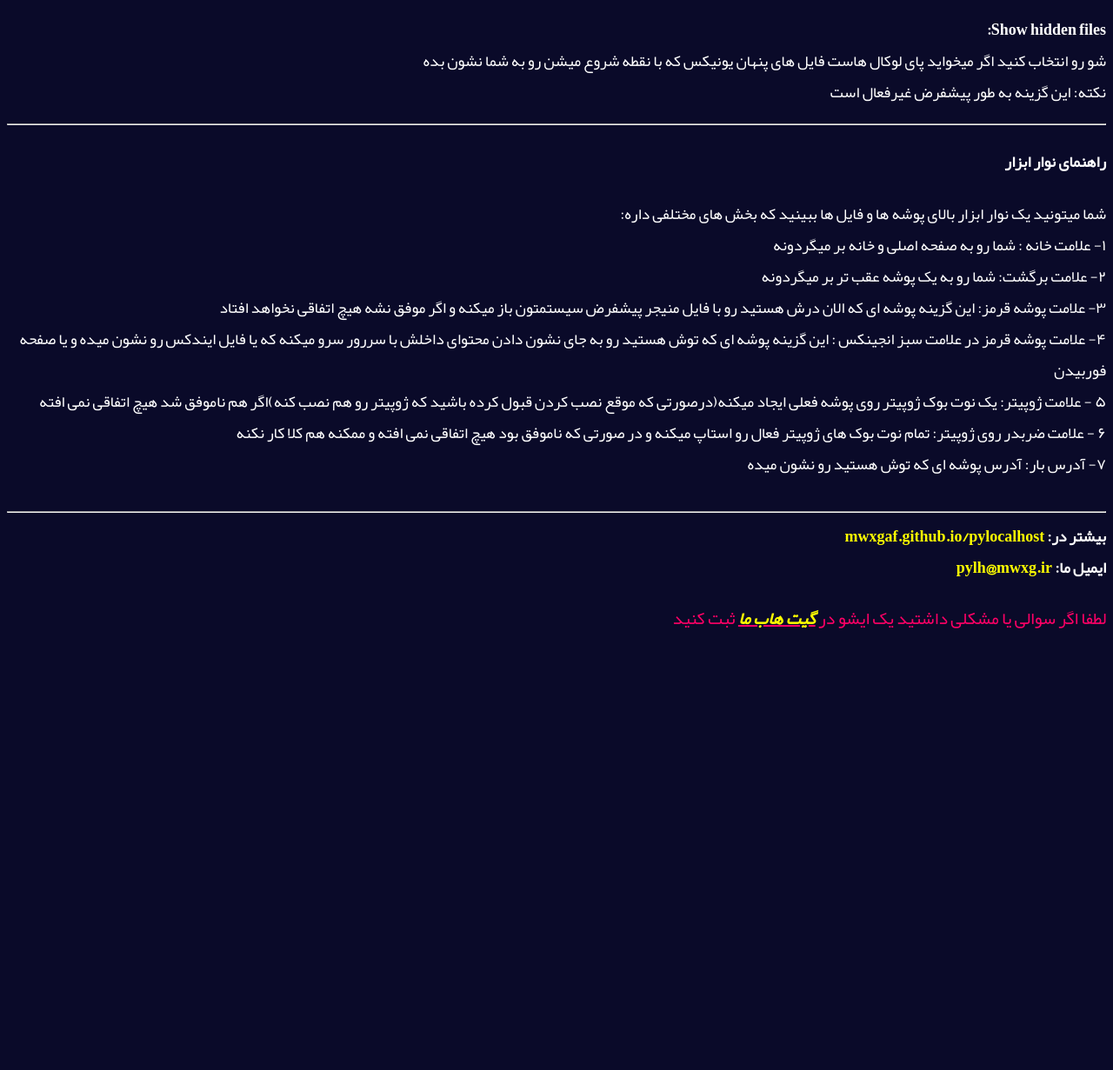
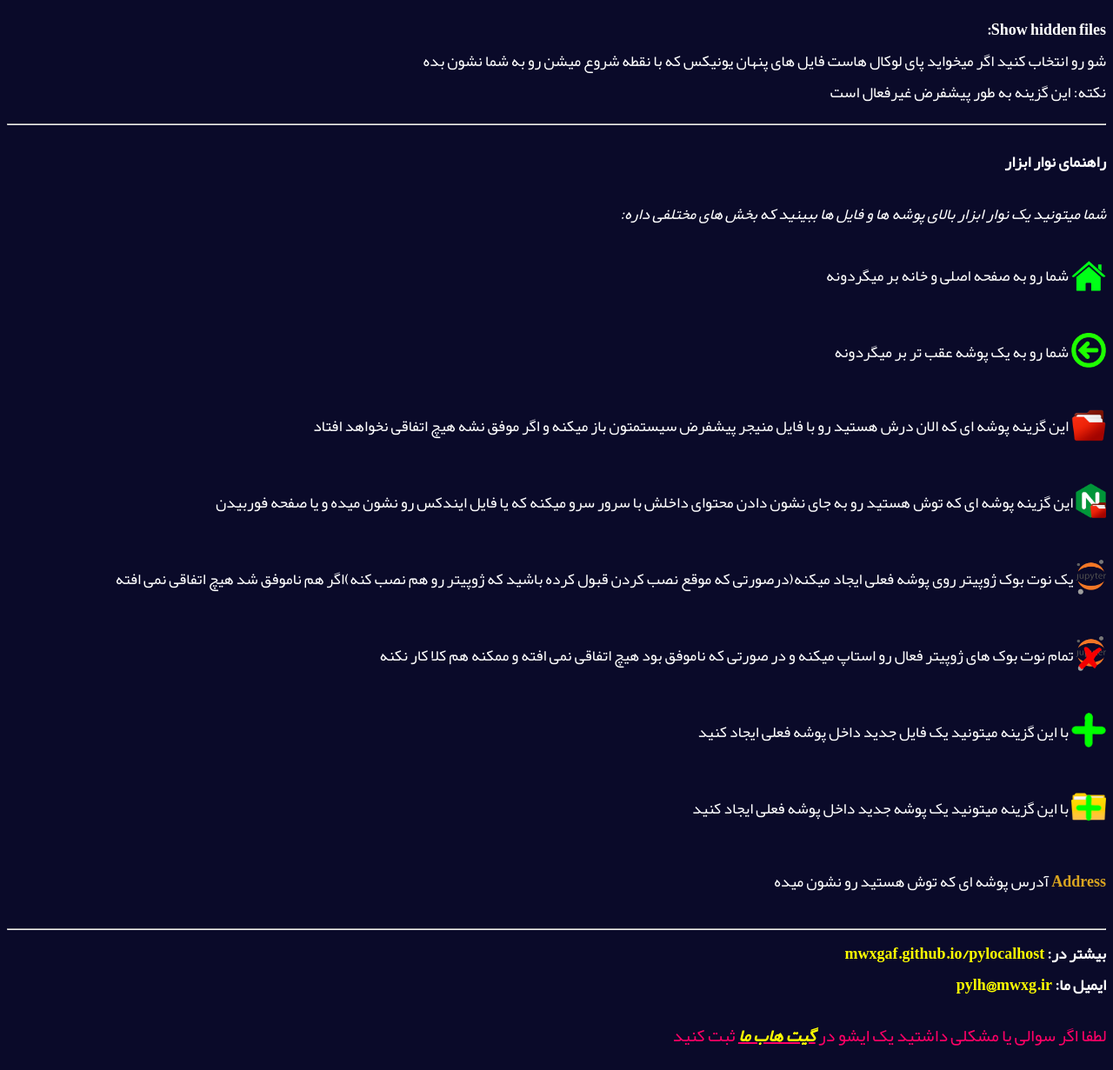
Before and after one commit to AmirTheFree/pylocalhost, a Python web app: template templates/komak.html in a window 1280 px wide. Shown: the part 1208-2439 px from the top of the page at 87% size. Before the commit the page ends 1931 px from the top, so only its background shows below. Run offline with Jinja, Linux system fonts and the light colour scheme; the template is opened without the code that fills it, so the values that code supplies are empty.

Commit message:
Improved Persian user manual

```diff
--- a/templates/komak.html
+++ b/templates/komak.html
@@ -9,7 +9,7 @@
     <br>
     این یک فایل منیجر مبتنی بر وبه که روت پثش ~/Pylocalhost کامپیوتر شماست.
     <br>
-   به درد سرو کردن اچ تی ام ال-آژاکس-پی اچ پی و هرچیزی که نیاز به یک وب سرور داره میخوره.
+    به درد سرو کردن اچ تی ام ال-آژاکس-پی اچ پی و هرچیزی که نیاز به یک وب سرور داره میخوره.
     <br><br>
     <hr>
     نکته: پای لوکال هاست جیسون ای پی آی شامل اطلاعات پوشته بهون برمیگردونه اگر آخر یو آر ال پوشه عبارت ?api=true رو اضافه کنید.
@@ -57,21 +57,52 @@
     </p>
     <hr>
     <h4>راهنمای نوار ابزار</h4>
-    شما میتونید یک نوار ابزار بالای پوشه ها و فایل ها ببینید که بخش های مختلفی داره:
+    <i>شما میتونید یک نوار ابزار بالای پوشه ها و فایل ها ببینید که بخش های مختلفی داره:</i>
     <br>
-    ۱- علامت خانه : شما رو به صفحه اصلی و خانه بر میگردونه
     <br>
-    ۲- علامت برگشت: شما رو به یک پوشه عقب تر بر میگردونه
+    <div class="toolhelp">
+        <img src="{{ url_for('static',filename='image/home.png') }}" alt="home">
+        <div>شما رو به صفحه اصلی و خانه بر میگردونه</div>
+    </div>
     <br>
-    ۳- علامت پوشه قرمز: این گزینه پوشه ای که الان درش هستید رو با فایل منیجر پیشفرض سیستمتون باز میکنه و اگر موفق نشه هیچ اتفاقی نخواهد افتاد
+    <div class="toolhelp">
+        <img src="{{ url_for('static',filename='image/back.png') }}" alt="back">
+        <div>شما رو به یک پوشه عقب تر بر میگردونه</div>
+    </div>
     <br>
-    ۴- علامت پوشه قرمز در علامت سبز انجینکس : این گزینه پوشه ای که توش هستید رو به جای نشون دادن محتوای داخلش با سررور سرو میکنه که یا فایل ایندکس رو نشون میده و یا صفحه فوربیدن
+    <div class="toolhelp">
+        <img src="{{ url_for('static',filename='image/opencurrent.png') }}" alt="open current folder">
+        <div>این گزینه پوشه ای که الان درش هستید رو با فایل منیجر پیشفرض سیستمتون باز میکنه و اگر موفق نشه هیچ اتفاقی نخواهد افتاد</div>
+    </div>
     <br>
-    ۵ - علامت ژوپیتر: یک نوت بوک ژوپیتر روی پوشه فعلی ایجاد میکنه(درصورتی که موقع نصب کردن قبول کرده باشید که ژوپیتر رو هم نصب کنه)اگر هم ناموفق شد هیچ اتفاقی نمی افته
+    <div class="toolhelp">
+        <img src="{{ url_for('static',filename='image/server.png') }}" alt="serve current folder">
+        <div>این گزینه پوشه ای که توش هستید رو به جای نشون دادن محتوای داخلش با سرور سرو میکنه که یا فایل ایندکس رو نشون میده و یا صفحه فوربیدن</div>
+    </div>
     <br>
-    ۶ - علامت ضربدر روی ژوپیتر: تمام نوت بوک های ژوپیتر فعال رو استاپ میکنه و در صورتی که ناموفق بود هیچ اتفاقی نمی افته و ممکنه هم کلا کار نکنه
+    <div class="toolhelp">
+        <img src="{{ url_for('static',filename='image/jupyter.png') }}" alt="start jupyter notebook here">
+        <div>
+            یک نوت بوک ژوپیتر روی پوشه فعلی ایجاد میکنه(درصورتی که موقع نصب کردن قبول کرده باشید که ژوپیتر رو هم نصب کنه)اگر هم ناموفق شد هیچ اتفاقی نمی افته
+        </div>
+    </div>
     <br>
-    ۷- آدرس بار: آدرس پوشه ای که توش هستید رو نشون میده
+    <div class="toolhelp">
+        <img src="{{ url_for('static',filename='image/kill.png') }}" alt="stop all running jupyter notebooks">
+        <div>تمام نوت بوک های ژوپیتر فعال رو استاپ میکنه و در صورتی که ناموفق بود هیچ اتفاقی نمی افته و ممکنه هم کلا کار نکنه</div>
+    </div>
+    <br>
+    <div class="toolhelp">
+        <img src="{{ url_for('static',filename='image/plus.png') }}" alt="new file">
+        <div>با این گزینه میتونید یک فایل جدید داخل پوشه فعلی ایجاد کنید</div>
+    </div>
+    <br>
+    <div class="toolhelp">
+        <img src="{{ url_for('static',filename='image/newfolder.png') }}" alt="new folder">
+        <div>با این گزینه میتونید یک پوشه جدید داخل پوشه فعلی ایجاد کنید</div>
+    </div>
+    <br>
+    <span class="static">Address</span> آدرس پوشه ای که توش هستید رو نشون میده
     <br><br>
     <hr>
     <b>بیشتر در: <a href="https://mwxgaf.github.io/pylocalhost">mwxgaf.github.io/pylocalhost</a>
```
